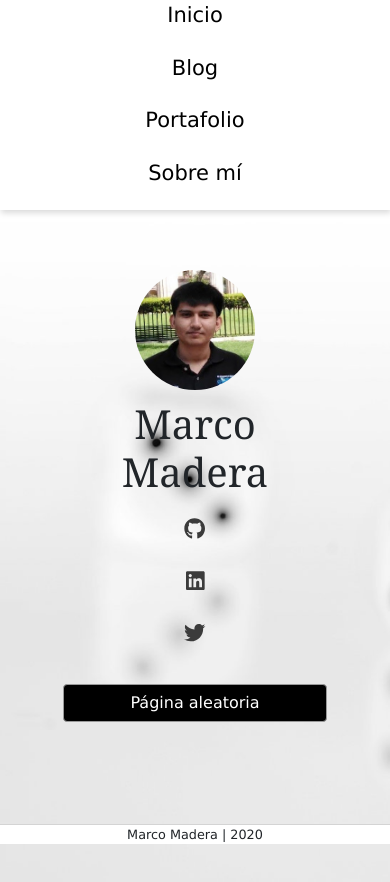
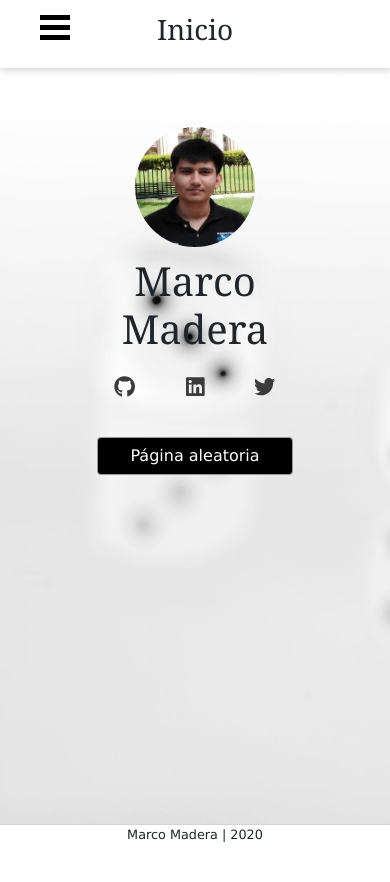
Before and after one commit to MarcoMadera/MarcoMadera.github.io, a React (Create React App) app: page / in a window 390 px wide. Shown: the top 882 px of the page. After the commit the page ends 844 px from the top, so only its background shows below. Built offline with nearby package versions, Linux system fonts and the light colour scheme.

Commit message:
[added] responsive hamburger menu

```diff
--- a/src/components/Navbar.js
+++ b/src/components/Navbar.js
@@ -1,32 +1,75 @@
-import React from "react";
+import React, { useRef } from "react";
 import "./styles/Navbar.css";
-import { Link } from "react-router-dom";
+import { Link, useLocation } from "react-router-dom";
 
-function Navbar() {
+function Navbar(props) {
+  const ref = useRef(null);
+  function handleClick() {
+    ref.current.classList.toggle("show");
+  }
+
+  let location = useLocation();
+  function HeaderView() {
+    let header = "";
+    switch (location.pathname.split("/")[1]) {
+      case "blog":
+        header = "Blog";
+        break;
+      case "portfolio":
+        header = "Portafolio";
+        break;
+      case "about":
+        header = "Sobre mí";
+        break;
+      default:
+        header = "Inicio";
+        break;
+    }
+    return <h3>{header}</h3>;
+  }
+
   return (
     <div className="Navbar" id="myNavbar">
       <div className="container-fluid">
+        <div id="sidebar" ref={ref} onClick={handleClick}>
+          <div className="toggleBtn">
+            <span></span>
+            <span></span>
+            <span></span>
+          </div>
+          <ul>
             <Link className="Navbar__brand" to="/">
+              <li>
                 <span>
                   <span className="font-weight-ligh">Inicio</span>
                 </span>
+              </li>
             </Link>
             <Link className="Navbar__brand" to="/blog">
+              <li>
                 <span>
                   <span className="font-weight-ligh">Blog</span>
                 </span>
+              </li>
             </Link>
             <Link className="Navbar__brand" to="/portfolio">
+              <li>
                 <span>
                   <span className="font-weight-ligh">Portafolio</span>
                 </span>
+              </li>
             </Link>
             <Link className="Navbar__brand" to="/about">
+              <li>
                 <span>
                   <span className="font-weight-ligh">Sobre mí</span>
                 </span>
+              </li>
             </Link>
+          </ul>
         </div>
+      </div>
+      <div className="Navbar__header">{HeaderView()}</div>
     </div>
   );
 }
--- a/src/components/styles/Navbar.css
+++ b/src/components/styles/Navbar.css
@@ -1,3 +1,7 @@
+#sidebar ul li{
+  display: inline;
+}
+
 .Navbar {
   min-height: 8vh;
   text-align: center;
@@ -5,6 +9,10 @@
   font-size: 21px;
   display: flex;
   box-shadow: -6px 0 white, 6px 0 white, 1px 3px 6px rgba(0, 0, 0, 0.15);
+}
+
+.Navbar__header{
+  display: none;
 }
 
 .Navbar__brand {
@@ -18,3 +26,63 @@
   color: #808080;
   text-decoration: none;
 }
+
+@media screen and (max-width: 600px){
+  .Navbar .container-fluid{
+    padding-left:0;
+  }
+  .Navbar__brand{
+    margin: 0;
+  }
+
+  .Navbar__header{
+    font-family: Georgia, "Times New Roman", Times, serif;
+    display: block;
+    position: absolute;
+    width: 100vw;
+  }
+
+  #sidebar ul a{
+    display: block;
+    padding: 10px 10px;
+    text-align: left;
+    border-bottom: 1px solid rgb(65, 65, 65);
+  }
+
+  #sidebar{
+    position: absolute;
+    top: 0;
+    width: 190px;
+    height: 100%;
+    background: white;
+    z-index: 10;
+    color: rgba(230,230, 230, 0.9);
+    left: -190px;
+  }
+
+  #sidebar.show {
+    position: absolute;
+    left: 0px;
+    transition: all 500ms linear;
+  }
+
+  #sidebar .toggleBtn{
+    position:absolute;
+    left: 230px;
+    top: 10px;
+  }
+  #sidebar.show .toggleBtn{
+    position:absolute;
+    left: 150px;
+    top: 10px;
+  }
+
+
+  #sidebar .toggleBtn span{
+    display: block;
+    width: 30px;
+    height: 5px;
+    background: black;
+    margin: 5px 0px;
+  }
+}
--- a/src/global.css
+++ b/src/global.css
@@ -58,7 +58,7 @@ a.link-unstyled:hover {
 }
 
 @media screen and (max-width: 600px){
-  a:not(:first-child) {
+  .container-fluid> a:not(:first-child) {
     display: list-item;
     list-style-type: none;
   }
--- a/src/pages/styles/Blog.css
+++ b/src/pages/styles/Blog.css
@@ -75,7 +75,7 @@
 
 .Posts{
   display: grid;
-  grid-template-columns: repeat(3,230px);
+  grid-template-columns: repeat(3,31.5%);
   grid-column-gap: 20px;
   grid-row-gap: 30px;
   -webkit-box-pack: center;
@@ -123,10 +123,55 @@
 
 }
 
-@media screen and (max-width: 768px) {
+@media screen and (max-width: 991.98px) {
   .Blog__header{
     display: grid;
     grid-template-columns: 25fr 5fr 5fr 5fr;
     align-items: center;
   }
+  .Posts{
+    display: grid;
+    grid-template-columns: repeat(2,48%);
+    grid-column-gap: 20px;
+    grid-row-gap: 30px;
+    -webkit-box-pack: center;
+    -ms-flex-pack: center;
+    padding-bottom: 50px;
+  }
 }
+
+@media screen and (min-width: 991.98px) {
+  .Posts{
+    display: grid;
+    grid-template-columns: repeat(2,48.3%);
+    grid-column-gap: 20px;
+    grid-row-gap: 30px;
+    -webkit-box-pack: center;
+    -ms-flex-pack: center;
+    padding-bottom: 50px;
+  }
+}
+
+@media screen and (min-width: 1200px) {
+  .Posts{
+    display: grid;
+    grid-template-columns: repeat(3,31.5%);
+    grid-column-gap: 20px;
+    grid-row-gap: 30px;
+    -webkit-box-pack: center;
+    -ms-flex-pack: center;
+    padding-bottom: 50px;
+  }
+}
+
+@media screen and (max-width: 490px) {
+  .Posts{
+    display: grid;
+    grid-template-columns: repeat(2,47%);
+    grid-column-gap: 20px;
+    grid-row-gap: 30px;
+    -webkit-box-pack: center;
+    -ms-flex-pack: center;
+    padding-bottom: 50px;
+  }
+}
--- a/src/pages/styles/Home.css
+++ b/src/pages/styles/Home.css
@@ -31,11 +31,6 @@
   align-items: center;
 }
 
-@media screen and (min-width: 768px) {
-  .Home__col {
-    align-items: flex-start;
-  }
-}
 
 
 .faBrands a{
@@ -47,3 +42,9 @@
 .faBrands a:hover{
   color: rgb(150, 150, 150);
 }
+
+@media screen and (min-width: 768px) {
+  .Home__col {
+    align-items: flex-start;
+  }
+}
```
Lines whose indentation alone changed are shown as unchanged.
